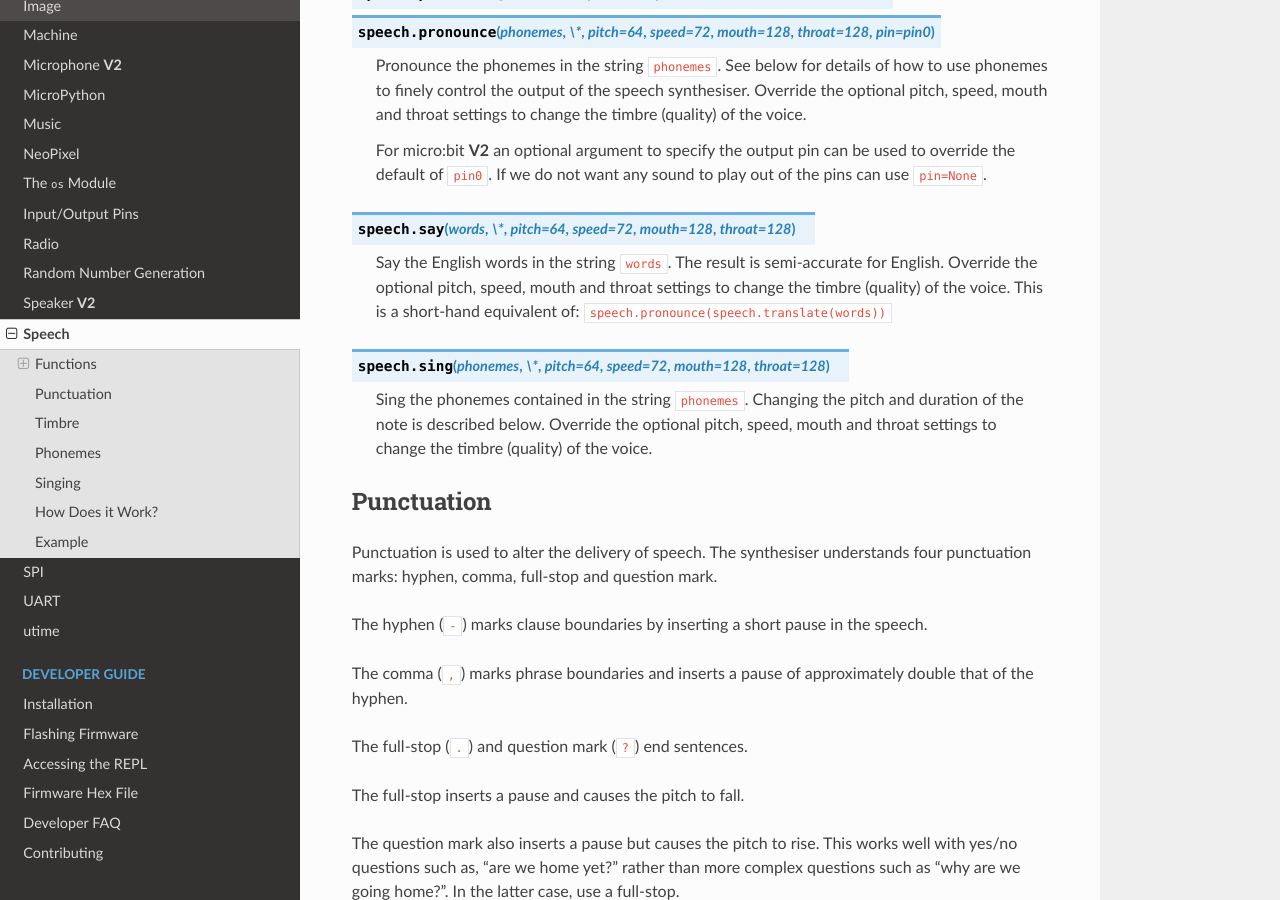
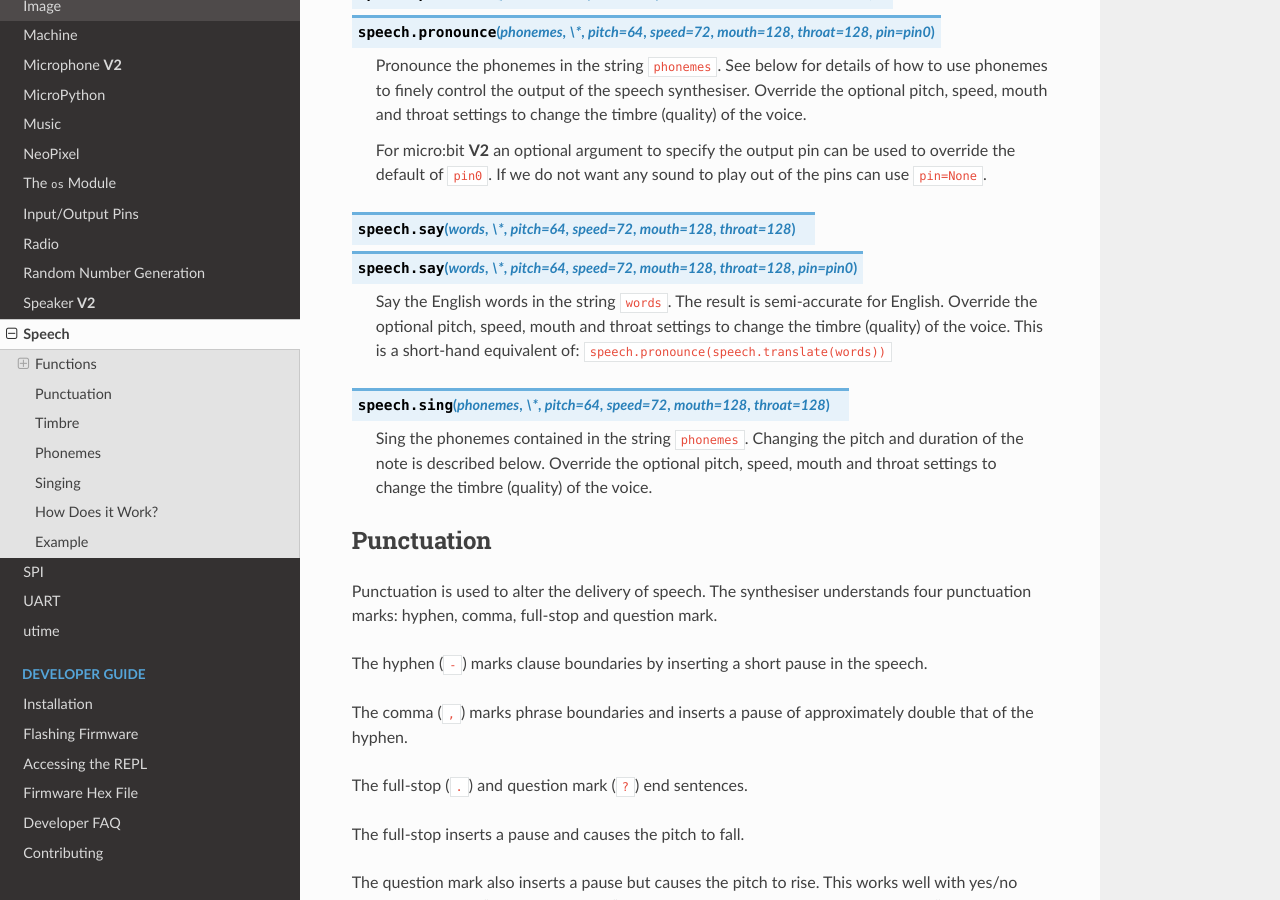
Before and after one commit to bbcmicrobit/micropython, a Sphinx documentation site: the page built from docs/speech.rst, in a window 1280 px wide and 900 px high, scrolled down 1460 px. Built offline with Sphinx 7.4.7 and the Read the Docs theme 2.0.0, drawn with Linux system fonts in a browser that asks for light colours.

Commit message:
Update docs/speech.rst

```diff
--- a/docs/speech.rst
+++ b/docs/speech.rst
@@ -58,6 +58,7 @@ Functions
     play out of the pins can use ``pin=None``.
 
 .. py:function:: say(words, \*, pitch=64, speed=72, mouth=128, throat=128)
+                 say(words, \*, pitch=64, speed=72, mouth=128, throat=128, pin=pin0)
 
     Say the English words in the string ``words``. The result is semi-accurate
     for English. Override the optional pitch, speed, mouth and throat
```
